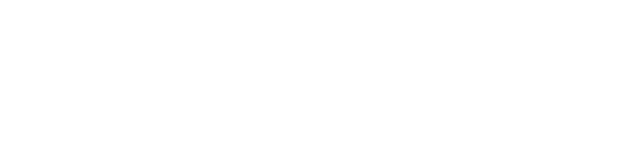
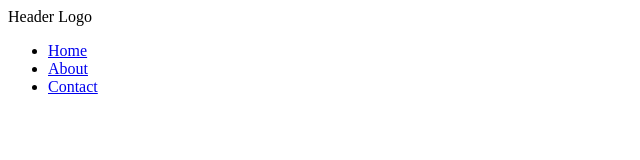
Before and after one commit to DougalMGU/landing-page, a plain HTML site: page index.html in a window 1280 px wide. Shown: the whole page, without its empty margins (0-640 px from the left). Drawn offline with Linux system fonts and the light colour scheme.

Commit message:
Add navbar and its elements to index.html

```diff
--- a/index.html
+++ b/index.html
@@ -7,6 +7,23 @@
     <title>TOP Landing Page</title>
 </head>
 <body>
+    <nav class="navbar">
+        <div class="container">
+            <div class="logo">Header Logo</div>
+            <ul class="menu">
+                <li>
+                    <a href="#">Home</a>
+                </li>
+                <li>
+                    <a href="#">About</a>
+                </li>
+                <li>
+                    <a href="#">Contact</a>
+                </li>
+            </ul>
+        </div>
+    </nav>
+
 
 </body>
 </html>
```
